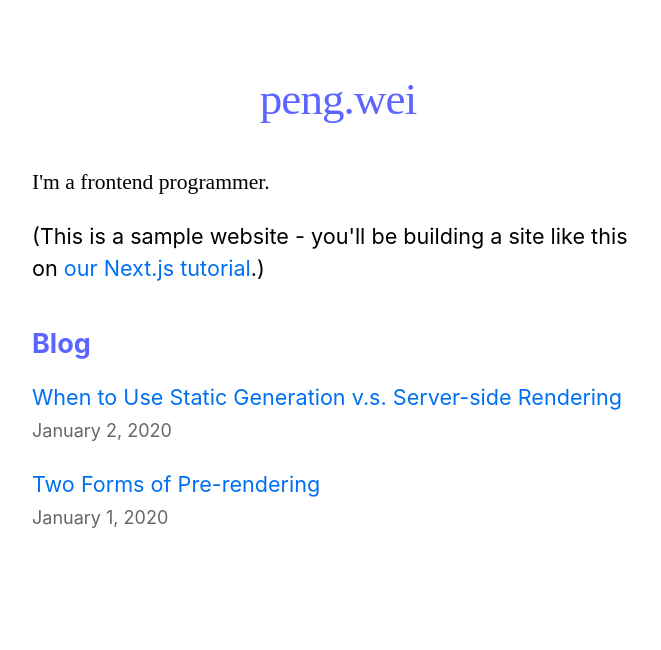
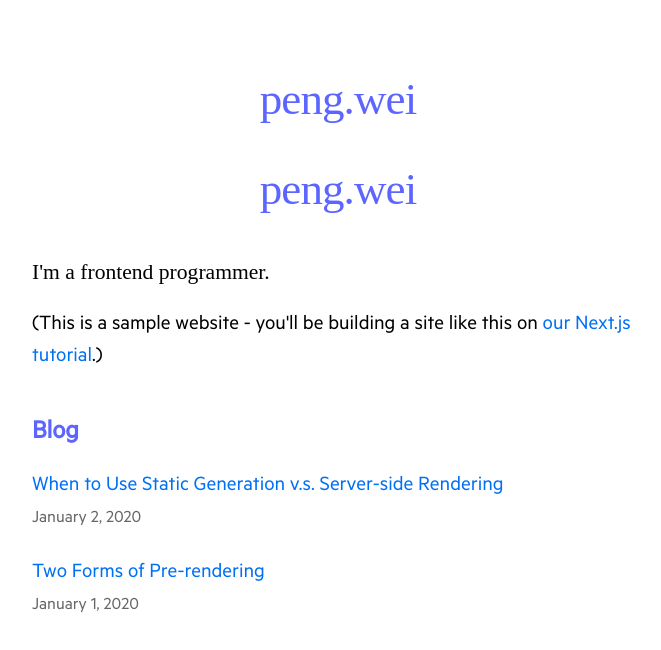
Before and after one commit to mrpwei/mrpwei, a Next.js app: page / in a window 1280 px wide. Shown: the top 650 px of the page, without its empty margins (302-963 px from the left). Built offline with nearby package versions, Linux system fonts and the light colour scheme.

Commit message:
fix: source code pro

```diff
--- a/components/layout.js
+++ b/components/layout.js
@@ -26,7 +26,8 @@ export default function Layout({ children, home }) {
       </Head>
       <header className={styles.header}>
         {home ? (
-          <p
+          <>
+            <h1
               className={utilStyles.heading2Xl}
               style={{
                 fontFamily: "SourceCodePro-Regular",
@@ -34,7 +35,17 @@ export default function Layout({ children, home }) {
               }}
             >
               {name}
-          </p>
+            </h1>
+            <h1
+              className={utilStyles.heading2Xl}
+              style={{
+                fontFamily: "SourceCodePro-Regular",
+                fontWeight: 400,
+              }}
+            >
+              peng.wei
+            </h1>
+          </>
         ) : (
           <h2
             className={utilStyles.headingLg}
--- a/styles/global.css
+++ b/styles/global.css
@@ -20,8 +20,9 @@ html,
 body {
   padding: 0;
   margin: 0;
-  font-family: apple-system, BlinkMacSystemFont, Segoe UI, Roboto, Oxygen,
-    Ubuntu, Cantarell, Fira Sans, Droid Sans, Helvetica Neue, sans-serif;
+  font-family: Metric-Regular, apple-system, BlinkMacSystemFont, Segoe UI,
+    Roboto, Oxygen, Ubuntu, Cantarell, Fira Sans, Droid Sans, Helvetica Neue,
+    sans-serif;
   line-height: 1.6;
   font-size: 18px;
 }
```
Lines whose indentation alone changed are shown as unchanged.
